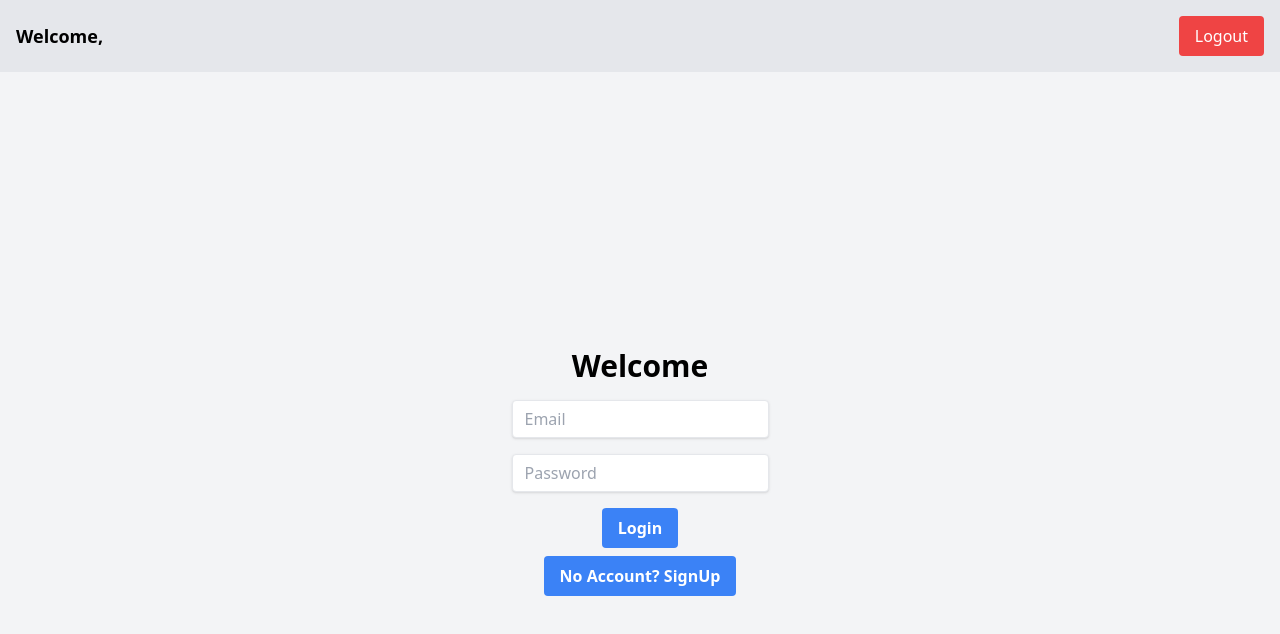
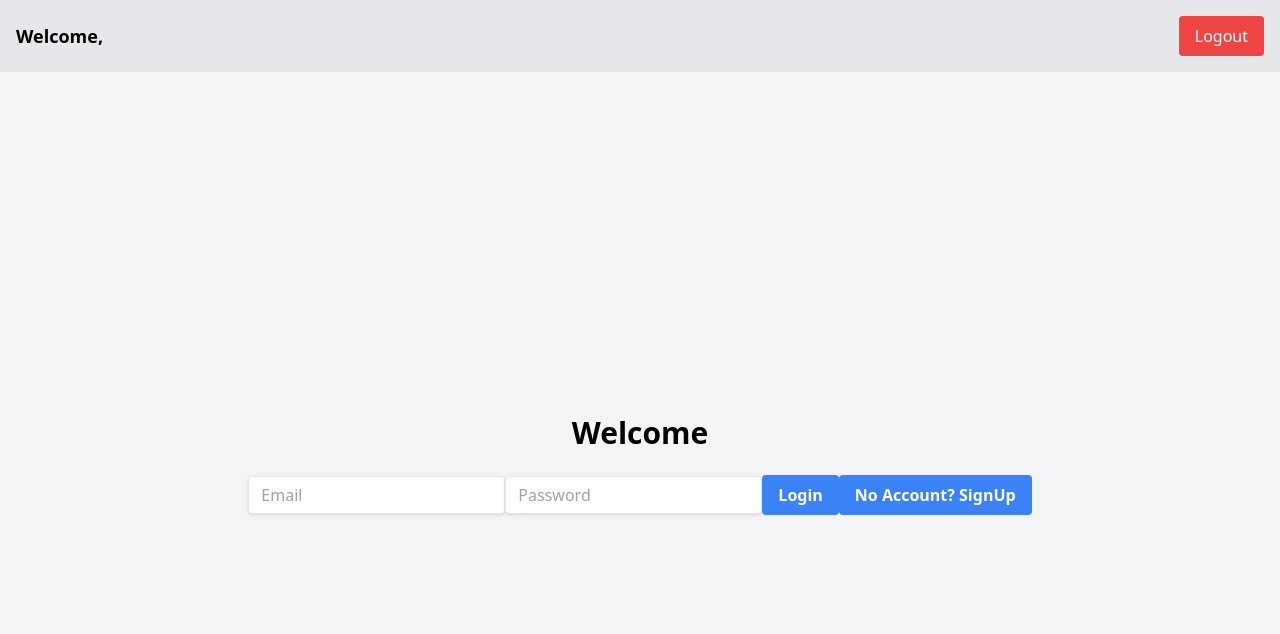
Before and after one commit to Dhruv-Sharma01/LostAndFound_withBackend, a React (Vite) app: page /login in a window 1280 px wide. Shown: the top 634 px of the page. Built offline with nearby package versions, Linux system fonts and the light colour scheme.

Commit message:
Update Login.jsx

```diff
--- a/src/components/login/Login.jsx
+++ b/src/components/login/Login.jsx
@@ -33,6 +33,7 @@ function Login() {
     return (
         <div className="min-h-screen bg-gray-100 flex flex-col justify-center items-center">
             <h1 className="text-3xl font-bold mb-4">Welcome</h1>
+            <form>
             <input
                 type="text"
                 placeholder="Email"
@@ -53,6 +54,7 @@ function Login() {
             <Link to='/signup'><button className="bg-blue-500 hover:bg-blue-700 text-white font-bold py-2 px-4 rounded mt-2 focus:outline-none focus:shadow-outline">
                 No Account? SignUp
             </button></Link>
+            </form>
 
         </div>
     );
```
